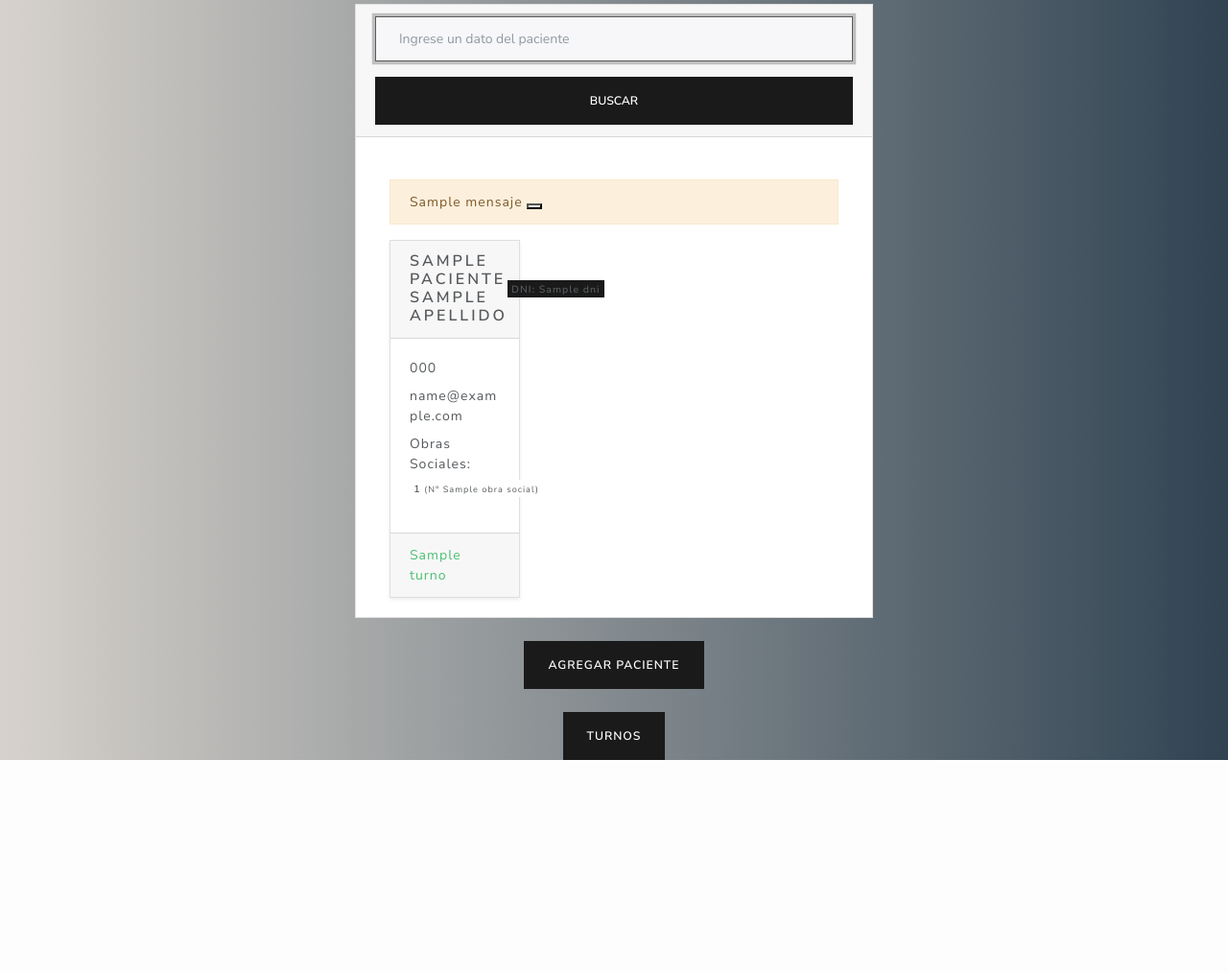
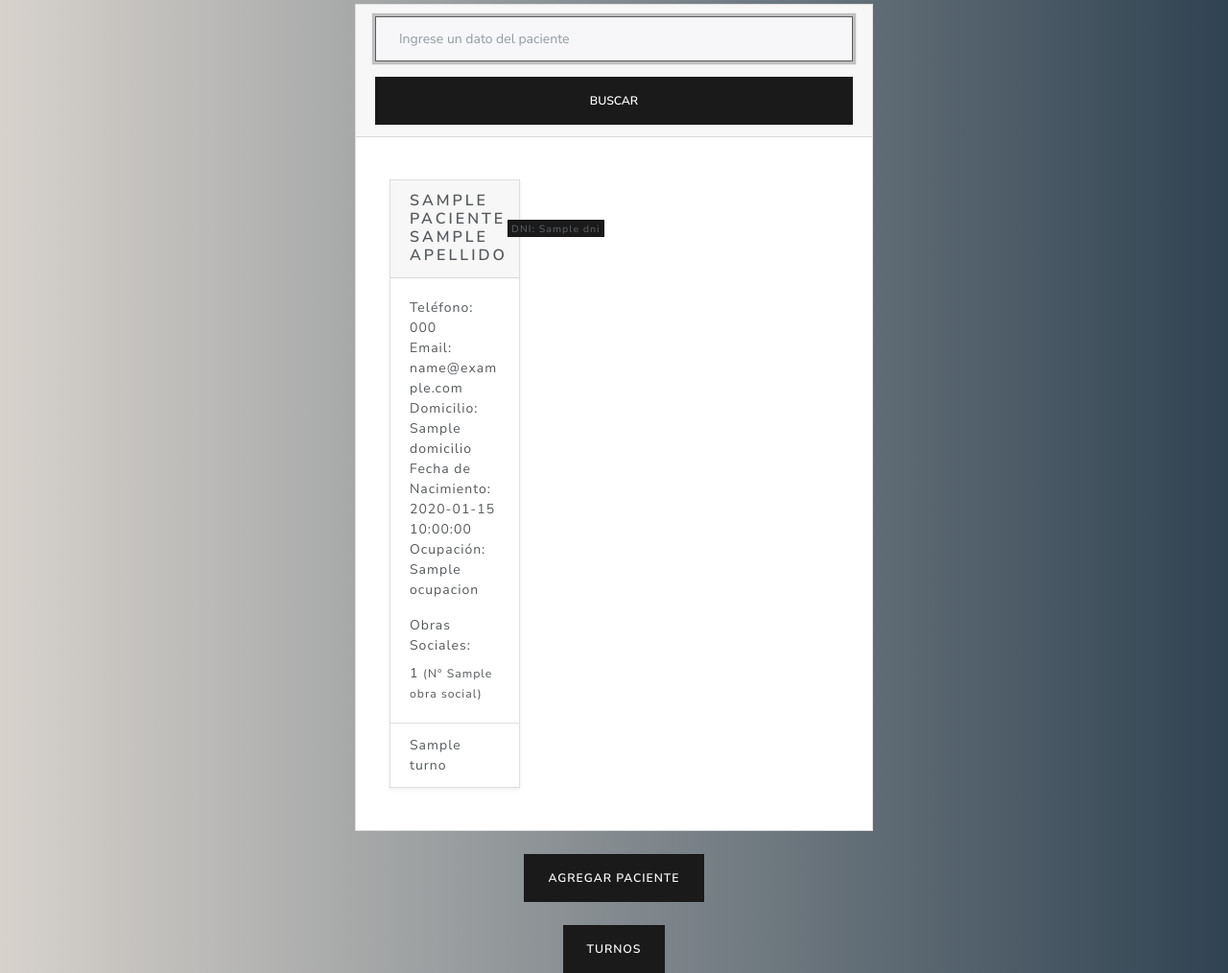
Before and after one commit to tinchosalvatore/Consultorio-medico, a Flask app: template templates/index.html in a window 1280 px wide. Shown: the part 225-1239 px from the top of the page at 96% size. Before the commit the page ends 1017 px from the top, so only its background shows below. Run offline with Flask 3, Linux system fonts and the light colour scheme; the template is opened without the code that fills it: most values are stand-ins (such as "Sample title", 1, 10 or a date in 2020); some libraries are stand-ins or nearby versions.

Commit message:
Implementacion con errores de la busqueda de pacientes

```diff
--- a/app.py
+++ b/app.py
@@ -60,7 +60,6 @@ class Turno(db.Model):
 def init_db():
     with app.app_context():
         db.create_all()
-        print("Base de datos creada correctamente")
 
 
 #RUTAS
@@ -92,9 +91,15 @@ def buscar_paciente():
     for paciente in pacientes:
     # Query para obtener las obras sociales a las que el paciente es afiliado
 
-        obras_sociales = db.session.query(ObraSocial.nombre_obra_social,PacienteObraSocial.numero_obra_social).join
-        (PacienteObraSocial,ObraSocial.obra_social_id == PacienteObraSocial.obra_social_id).filter
-        (PacienteObraSocial.paciente_id == Paciente.paciente_id).all()
+        obras_sociales = db.session.query(
+    ObraSocial.nombre_obra_social,
+    PacienteObraSocial.numero_obra_social
+    ).join(
+        PacienteObraSocial, ObraSocial.obra_social_id == PacienteObraSocial.obra_social_id
+    ).filter(
+        PacienteObraSocial.paciente_id == paciente.paciente_id
+    ).all()
+
 
 # obtener el turno más reciente, si es que existe
     turno = Turno.query.filter_by(paciente_id = paciente.paciente_id).order_by(Turno.fecha.desc()).first()
--- a/templates/index.html
+++ b/templates/index.html
@@ -43,53 +43,69 @@
                     </div>
                     <div class="card-body">
             <div class="container mt-4">
-                            <!-- Alert Messages -->
-                            {% if mensaje %}
-                            <div class="alert alert-warning alert-dismissible fade show" role="alert">
-                                {{ mensaje }}
-                                <button type="button" class="btn-close" data-bs-dismiss="alert" aria-label="Close"></button>
-                            </div>
-                            {% endif %}
-
-                            <!-- Search Results -->
                 {% if resultados_busqueda %}
                 <div class="row g-4">
                     {% for paciente in resultados_busqueda %}
-                                <div class="col-md-6 col-lg-4">
-                                    <div class="card h-100 shadow-sm">
-                                        <div class="card-header d-flex justify-content-between align-items-center">
-                                            <h5 class="card-title mb-0">{{ paciente.nombre }} {{ paciente.apellido }}</h5>
+                    <div class="col-12 col-md-6 col-lg-4 mb-4">
+                        <div class="card patient-card shadow-sm">
+                            <div class="card-header">
+                                <div class="d-flex justify-content-between align-items-center">
+                                    <h5 class="card-title mb-0">
+                                        <i class="bi bi-person-circle me-2"></i>
+                                        {{ paciente.nombre }} {{ paciente.apellido }}
+                                    </h5>
                                     <span class="badge bg-primary">DNI: {{ paciente.dni }}</span>
                                 </div>
+                            </div>
                             <div class="card-body">
-                                            <ul class="list-unstyled mb-0">
-                                                <li class="mb-2">
-                                                    <i class="bi bi-telephone-fill me-2"></i>
-                                                    {{ paciente.telefono }}
+                                <ul class="list-unstyled patient-info-list">
+                                    <li>
+                                        <i class="bi bi-telephone me-2"></i>
+                                        <strong>Teléfono:</strong>
+                                        <span class="float-end">{{ paciente.telefono }}</span>
                                     </li>
-                                                <li class="mb-2">
-                                                    <i class="bi bi-envelope-fill me-2"></i>
-                                                    {{ paciente.mail if paciente.mail else "No registrado" }}
+                                    <li>
+                                        <i class="bi bi-envelope me-2"></i>
+                                        <strong>Email:</strong>
+                                        <span class="float-end">{{ paciente.mail if paciente.mail else "No registrado" }}</span>
                                     </li>
-                                                <li class="mb-3">
-                                                    <strong>Obras Sociales:</strong>
-                                                    <ul class="list-unstyled ms-3 mt-1">
-                                                        {% for obra_social in paciente.obras_sociales %}
-                                                        <li class="badge bg-secondary me-1">
-                                                            {{ obra_social[0] }}
-                                                            <small>(N° {{ obra_social[1] }})</small>
+                                    <li>
+                                        <i class="bi bi-geo-alt me-2"></i>
+                                        <strong>Domicilio:</strong>
+                                        <span class="float-end">{{ paciente.domicilio }}</span>
                                     </li>
-                                                        {% endfor %}
-                                                    </ul>
+                                    <li>
+                                        <i class="bi bi-calendar-date me-2"></i>
+                                        <strong>Fecha de Nacimiento:</strong>
+                                        <span class="float-end">{{ paciente.fecha_nacimiento }}</span>
+                                    </li>
+                                    <li>
+                                        <i class="bi bi-briefcase me-2"></i>
+                                        <strong>Ocupación:</strong>
+                                        <span class="float-end">{{ paciente.ocupacion }}</span>
                                     </li>
                                 </ul>
+
+                                <div class="mt-3">
+                                    <strong><i class="bi bi-shield-plus me-2"></i>Obras Sociales:</strong>
+                                    <div class="mt-2">
+                                        {% if paciente.obras_sociales %}
+                                            {% for obra_social in paciente.obras_sociales %}
+                                            <div class="insurance-badge">
+                                                {{ obra_social[0] }}
+                                                <small class="ms-1">(N° {{ obra_social[1] }})</small>
                                             </div>
-                                        <div class="card-footer">
-                                            <div class="d-flex align-items-center">
+                                            {% endfor %}
+                                        {% else %}
+                                            <span class="text-muted">No registradas</span>
+                                        {% endif %}
+                                    </div>
+                                </div>
+                            </div>
+                            <div class="card-footer bg-transparent">
+                                <div class="appointment-status {% if paciente.turno %}status-scheduled{% else %}status-pending{% endif %}">
                                     <i class="bi bi-calendar-event me-2"></i>
-                                                <span class="{% if paciente.turno %}text-success{% else %}text-muted{% endif %}">
                                     {{ paciente.turno if paciente.turno else "Sin turnos programados" }}
-                                                </span>
                                 </div>
                             </div>
                         </div>
--- a/templates/nuevo_paciente.html
+++ b/templates/nuevo_paciente.html
@@ -11,7 +11,7 @@
     <div class="container mt-4">
         <h1 class="text-center">Agregar Nuevo Paciente</h1>
 
-        <!-- Mostrar el mensaje si está definido -->
+        <!-- Muestra el mensaje si está definido -->
     {% if mensaje %}
     <div class="alert alert-success text-center">
         {{ mensaje }}
```
Lines whose indentation alone changed are shown as unchanged.
